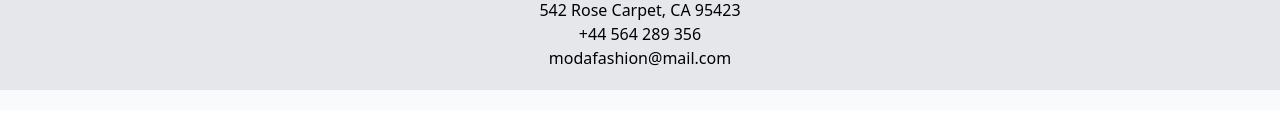
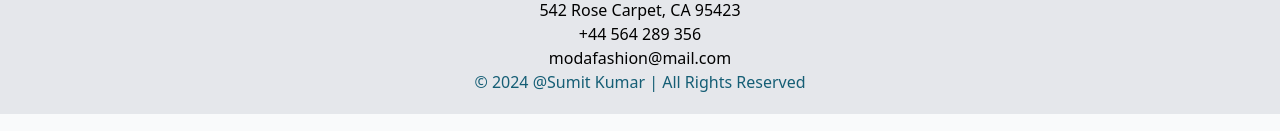
Before and after one commit to 7070sumit/Projects, a React (Vite) app in the folder Moda/: page / in a window 1280 px wide. Shown: the part 2844-2975 px from the top of the page. Before the commit the page ends 2954 px from the top, so only its background shows below. Built offline with nearby package versions, Linux system fonts and the light colour scheme.

Commit message:
Copyright at footer added

```diff
--- a/Moda/src/Components/Footer/Footer.jsx
+++ b/Moda/src/Components/Footer/Footer.jsx
@@ -98,6 +98,9 @@ function Footer() {
         <h1
           className='hover:text-[#ed165f] duration-100'
         >modafashion@mail.com</h1>
+        <h1 className='text-cyan-800'>
+        © 2024 @Sumit Kumar | All Rights Reserved
+        </h1>
       </div>
     </div>
   )
```
